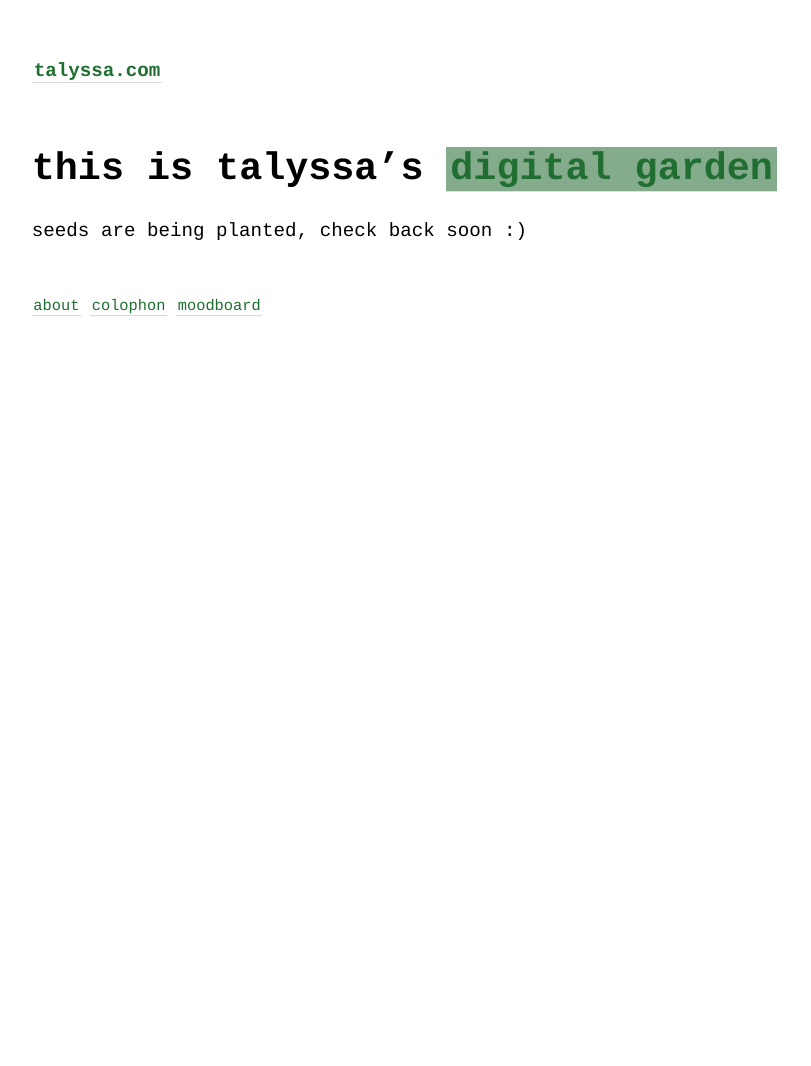
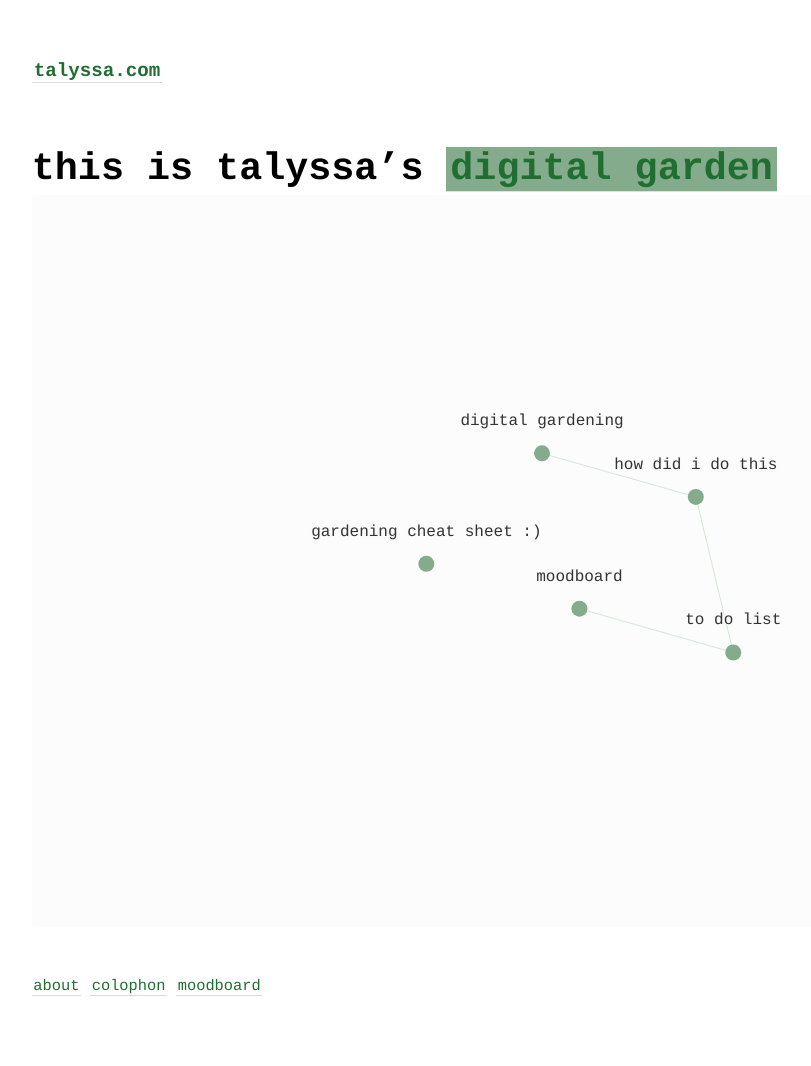
Before and after one commit to geminiworms/talyssagarden.github.io, a Jekyll site: the page built from _pages/index.md, in a window 1280 px wide. Shown: the whole page, without its empty margins (45-856 px from the left). Built offline with Jekyll 4.4.1, drawn with Linux system fonts in a browser that asks for light colours; before the commit the page ends 900 px from its top, so only the background shows below that.

Commit message:
add graph to index

```diff
--- a/_pages/index.md
+++ b/_pages/index.md
@@ -7,7 +7,7 @@ permalink: /
 
 # this is talyssa's [[what-is-digital-gardening|digital garden]]
 
-seeds are being planted, check back soon :)
+{% include notes_graph.html %}
 
 
 <style>
```
